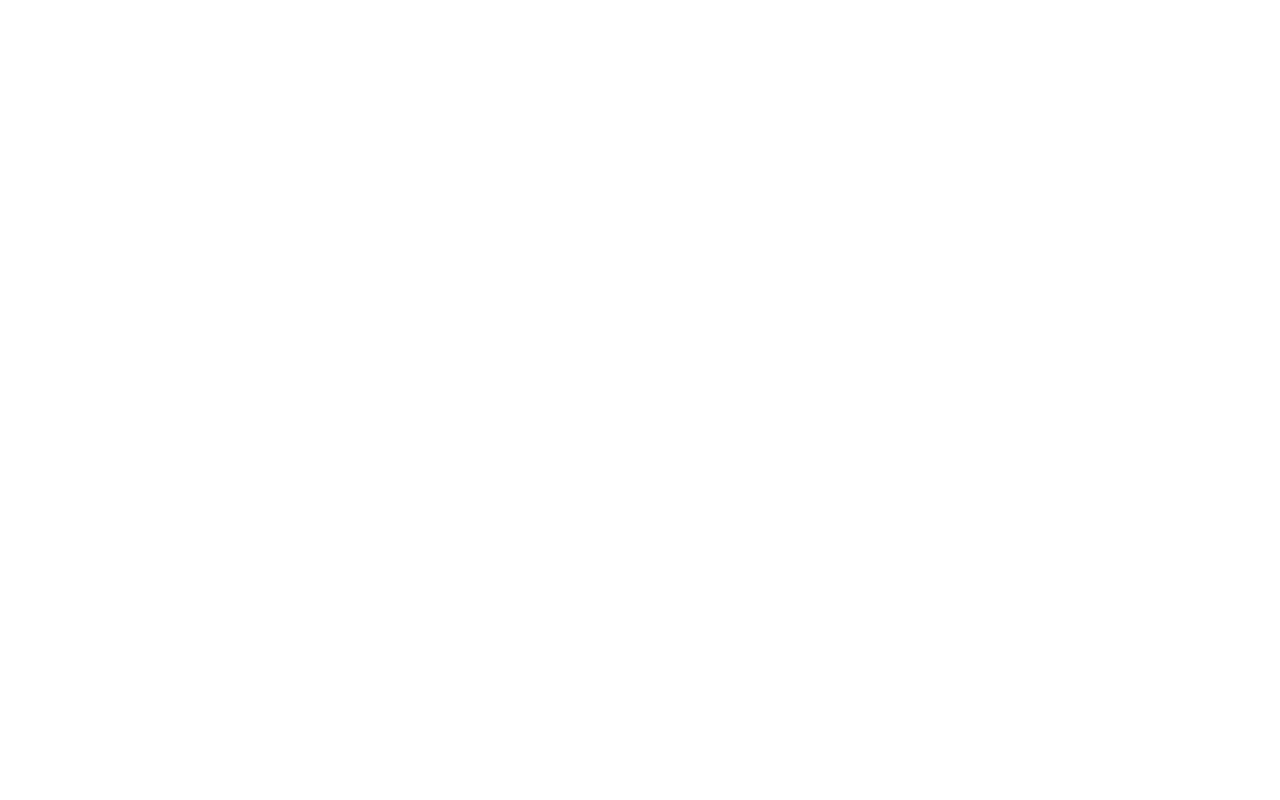
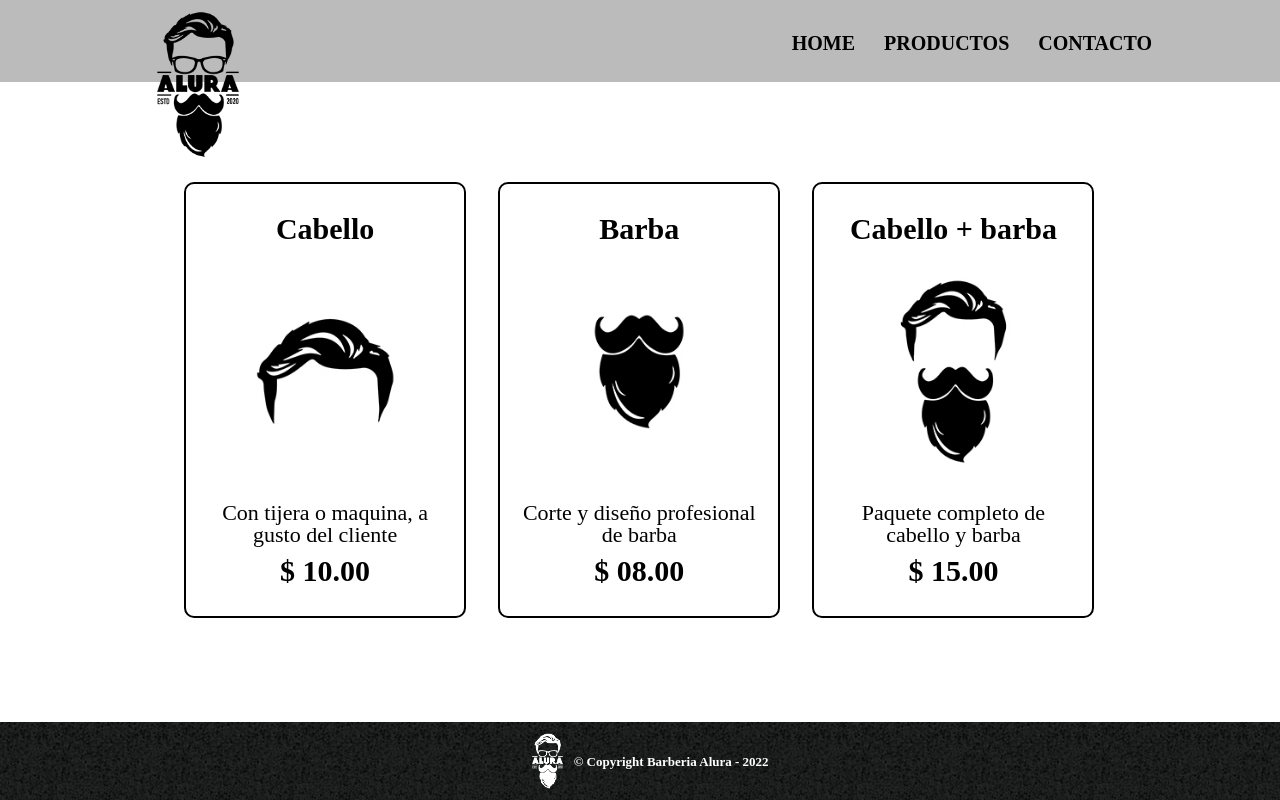
Before and after one commit to FabricioMR22/HTML-Prueba-Git, a plain HTML site: page productos.html in a window 1280 px wide. Drawn offline with Linux system fonts and the light colour scheme.

Commit message:
css parte 1 a 3

```diff
--- /dev/null
+++ b/contactos.css
@@ -0,0 +1,160 @@
+header{
+    background-color: #BBBBBB;
+    padding: 0 20;
+}
+
+.caja{
+    width: 80%;
+    position: relative;
+    margin: 0 auto;
+}
+
+.logo {
+    width: 120px;
+    height: 100%;
+    margin-bottom: -90px;
+    position: relative;
+    left: 10px;
+}
+
+nav{
+    overflow: auto;
+    position: absolute;
+    top:40%;
+    right: 0;
+}
+
+nav li{
+    display: inline;
+    padding: 0 0 0 25px;
+}
+
+nav a{
+    text-transform: uppercase;
+    color: #000000;
+    font-weight: bold;
+    font-size: 20px;
+    text-decoration: none;
+}
+
+nav a:hover{
+    color: white;
+}
+
+footer{
+    position: relative;
+    bottom: 0;
+    width: 100%;
+    background-color: #BBBBBB;
+    background: url(images/bg.jpg);
+
+    padding: 7px;
+    text-align: center;
+    color: white;
+    font-size: 13px;
+    font-weight: bold;
+}
+
+footer img{
+    width: 45px;
+    height: 100%;
+}
+
+footer img, footer p{
+    display: inline-block;
+    vertical-align: middle;
+}
+
+main{
+    width: 80%;
+    margin: 0 auto;
+    padding: 100px 0 100px 0;
+}
+
+form label, form textarea, form legend{
+    font-size: 20px;
+    display: block;
+    margin: 10px 0;
+}
+
+.input-padron{
+    width: 50%;
+    padding: 5px;
+    border: 1px solid #BBBBBB;
+    border-radius: 5px;
+}
+
+.checkbox{
+    margin: 20px 0;
+}
+
+.enviar{
+    width: 40%;
+    padding: 15px 0;
+    font-size: 18px;
+    font-weight: bold;
+    color: white;
+    background: orange;
+    border: none;
+    border-radius: 5px;
+    transition: 0.5s all;
+    cursor: pointer;
+}
+
+.enviar:hover{
+    background: grey;
+    transform: scale(1.1) rotate(360deg);
+}
+
+table{
+    width: 30%;
+    border-collapse: collapse;
+    margin-top: 30px;
+    margin-left: 30px;
+}
+
+thead{
+    background-color: #BBBBBB;
+    color: white;
+    font-weight: bold;
+}
+
+td, th{
+    border: 1px solid #BBBBBB;
+    padding: 10px 15px;
+}
+
+
+/* @media screen and (max-width: 800px){
+    .caja{
+        width: 100%;
+    }
+    .logo{
+        width: 100px;
+    }
+    nav{
+        position: relative;
+        top: 0;
+        right: 0;
+    }
+    nav li{
+        display: block;
+        padding: 0;
+    }
+    nav a{
+        font-size: 18px;
+    }
+    main{
+        width: 100%;
+        padding: 50px 0 50px 0;
+    }
+    form label, form textarea, form legend{
+        font-size: 18px;
+    }
+    .input-padron{
+        width: 100%;
+    }
+    .enviar{
+        width: 100%;
+    }
+} */
--- a/productos.css
+++ b/productos.css
@@ -0,0 +1,117 @@
+header{
+    background-color: #BBBBBB;
+    padding: 0 20;
+}
+
+.caja{
+    width: 80%;
+    position: relative;
+    margin: 0 auto;
+}
+
+.logo {
+    width: 120px;
+    height: 100%;
+    margin-bottom: -90px;
+    position: relative;
+    left: 10px;
+}
+
+nav{
+    overflow: auto;
+    position: absolute;
+    top:40%;
+    right: 0;
+}
+
+nav li{
+    display: inline;
+    padding: 0 0 0 25px;
+}
+
+nav a{
+    text-transform: uppercase;
+    color: #000000;
+    font-weight: bold;
+    font-size: 20px;
+    text-decoration: none;
+}
+
+nav a:hover{
+    color: white;
+}
+
+.productos{
+    width: 940px;
+    margin: 0 auto;
+    padding-top: 100px;
+}
+.productos li{
+    display: inline-block;
+    text-align: center;
+    width: 30%;
+    vertical-align: top;
+    margin: 0 1.5%;
+    padding: 30px 20px;
+    box-sizing: border-box;
+    border: 2px solid black;
+    border-radius: 10px;
+}
+
+.productos li:hover{
+    border-color: #BBBBBB;
+}
+
+.productos li:active{
+    border-color: #c78c19;
+}
+
+.productos img{
+    width: 90%;
+    height: 90%;
+    margin-top: 20px;
+    margin-bottom: 20px;
+}
+
+.productos h2{
+    font-size: 30px;
+    font-weight: bold;
+}
+
+.productos li:hover h2{
+    font-size: 33px;
+}
+
+.producto-descrip{
+    font-size: 22px;
+}
+
+.producto-precio{
+    font-size: 30px;
+    font-weight: bold;
+    margin-top: 10px;
+}
+
+footer{
+    position: fixed;
+    bottom: 0;
+    width: 100%;
+    background-color: #BBBBBB;
+    background: url(images/bg.jpg);
+
+    padding: 7px;
+    text-align: center;
+    color: white;
+    font-size: 13px;
+    font-weight: bold;
+}
+
+footer img{
+    width: 45px;
+    height: 100%;
+}
+
+footer img, footer p{
+    display: inline-block;
+    vertical-align: middle;
+}
--- a/productos.html
+++ b/productos.html
@@ -1,13 +1,53 @@
 <!DOCTYPE html>
 <html lang="en">
-<head>
-    <meta charset="UTF-8">
-    <meta http-equiv="X-UA-Compatible" content="IE=edge">
-    <meta name="viewport" content="width=device-width, initial-scale=1.0">
-    <link rel="stylesheet" href="productos.css">
+  <head>
+    <meta charset="UTF-8" />
+    <meta http-equiv="X-UA-Compatible" content="IE=edge" />
+    <meta name="viewport" content="width=device-width, initial-scale=1.0" />
+    <link rel="stylesheet" href="reset.css" />
+    <link rel="stylesheet" href="productos.css" />
     <title>Productos</title>
-</head>
-<body>
-
-</body>
+  </head>
+  <body>
+    <header>
+      <div class="caja">
+        <h1><img src="images/logo.png" alt="" class="logo" /></h1>
+        <nav>
+          <ul>
+            <li><a href="index.html">Home</a></li>
+            <li><a href="productos.html">Productos</a></li>
+            <li><a href="contactos.html">Contacto</a></li>
+          </ul>
+        </nav>
+      </div>
+    </header>
+    <main>
+      <ul class="productos">
+        <li>
+          <h2>Cabello</h2>
+          <img src="images/cabello.jpg" alt="" />
+          <p class="producto-descrip">
+            Con tijera o maquina, a gusto del cliente
+          </p>
+          <p class="producto-precio">$ 10.00</p>
+        </li>
+        <li>
+          <h2>Barba</h2>
+          <img src="images/barba.jpg" alt="" />
+          <p class="producto-descrip">Corte y diseño profesional de barba</p>
+          <p class="producto-precio">$ 08.00</p>
+        </li>
+        <li>
+          <h2>Cabello + barba</h2>
+          <img src="images/cabello+barba.jpg" alt="" />
+          <p class="producto-descrip">Paquete completo de cabello y barba</p>
+          <p class="producto-precio">$ 15.00</p>
+        </li>
+      </ul>
+    </main>
+    <footer>
+      <img src="images/logo-blanco.png" alt="" />
+      <p>&copy Copyright Barberia Alura - 2022</p>
+    </footer>
+  </body>
 </html>
--- /dev/null
+++ b/reset.css
@@ -0,0 +1,48 @@
+/* http://meyerweb.com/eric/tools/css/reset/
+   v2.0 | 20110126
+   License: none (public domain)
+*/
+
+html, body, div, span, applet, object, iframe,
+h1, h2, h3, h4, h5, h6, p, blockquote, pre,
+a, abbr, acronym, address, big, cite, code,
+del, dfn, em, img, ins, kbd, q, s, samp,
+small, strike, strong, sub, sup, tt, var,
+b, u, i, center,
+dl, dt, dd, ol, ul, li,
+fieldset, form, label, legend,
+table, caption, tbody, tfoot, thead, tr, th, td,
+article, aside, canvas, details, embed,
+figure, figcaption, footer, header, hgroup,
+menu, nav, output, ruby, section, summary,
+time, mark, audio, video {
+	margin: 0;
+	padding: 0;
+	border: 0;
+	font-size: 100%;
+	font: inherit;
+	vertical-align: baseline;
+}
+/* HTML5 display-role reset for older browsers */
+article, aside, details, figcaption, figure,
+footer, header, hgroup, menu, nav, section {
+	display: block;
+}
+body {
+	line-height: 1;
+}
+ol, ul {
+	list-style: none;
+}
+blockquote, q {
+	quotes: none;
+}
+blockquote:before, blockquote:after,
+q:before, q:after {
+	content: '';
+	content: none;
+}
+table {
+	border-collapse: collapse;
+	border-spacing: 0;
+}
```
Also changed, not shown: contactos.html (added, +147 -0 lines), index.html (+33 -15 lines), images/barba.jpg (added), images/bg.jpg (added), images/cabello+barba.jpg (added), images/cabello.jpg (added), images/logo-blanco.png (added), images/logo.png (added).
